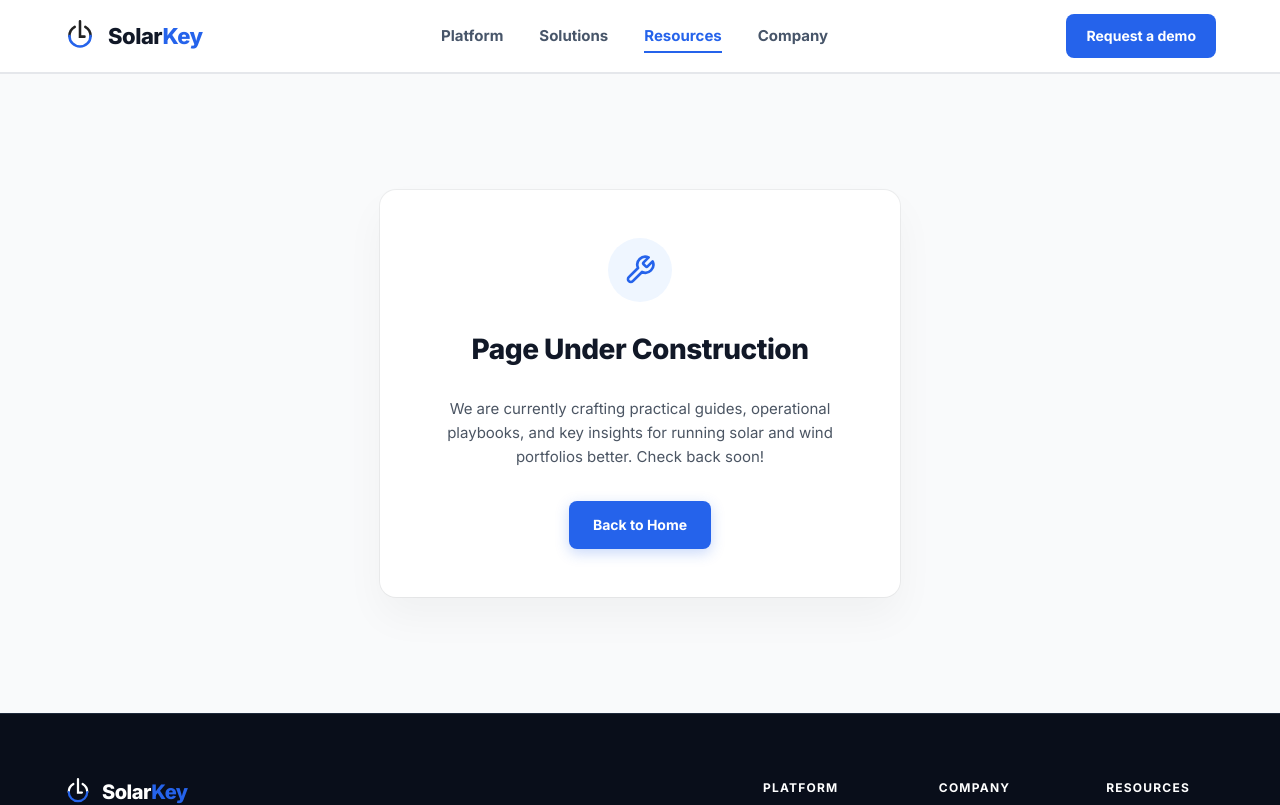
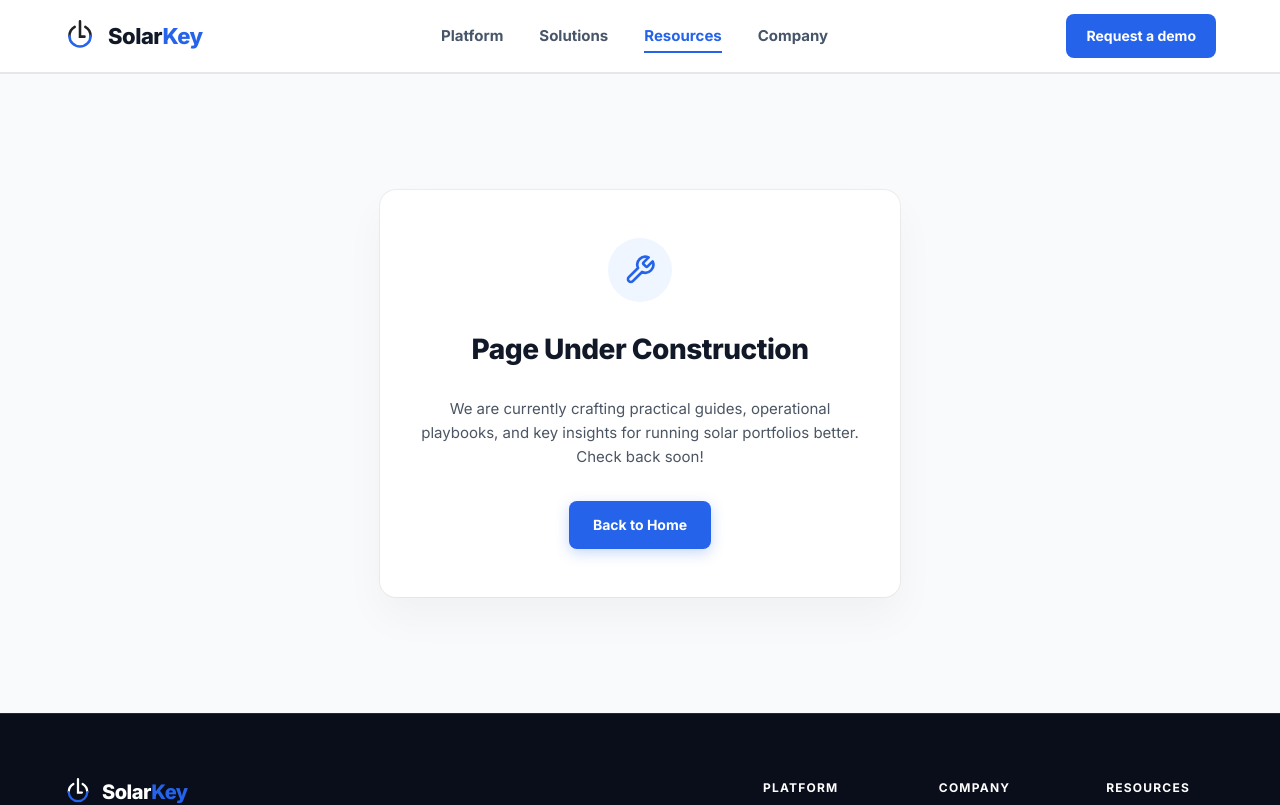
Before and after one commit to shubhamlabade2026/Solar-Key, a Next.js app: page /resources in a window 1280 px wide. Shown: the top 805 px of the page. Built offline with nearby package versions, Linux system fonts and the light colour scheme.

Commit message:
chore: remove wind from resources under construction text

```diff
--- a/src/app/resources/page.jsx
+++ b/src/app/resources/page.jsx
@@ -67,7 +67,7 @@ export default function ResourcesPage() {
             lineHeight: '1.6',
             margin: 0
           }}>
-            We are currently crafting practical guides, operational playbooks, and key insights for running solar and wind portfolios better. Check back soon!
+            We are currently crafting practical guides, operational playbooks, and key insights for running solar portfolios better. Check back soon!
           </p>
 
           <Link href="/" style={{
```
